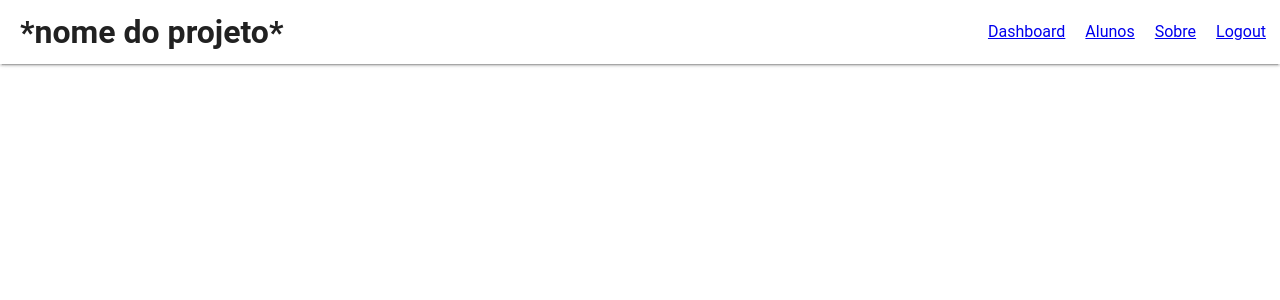
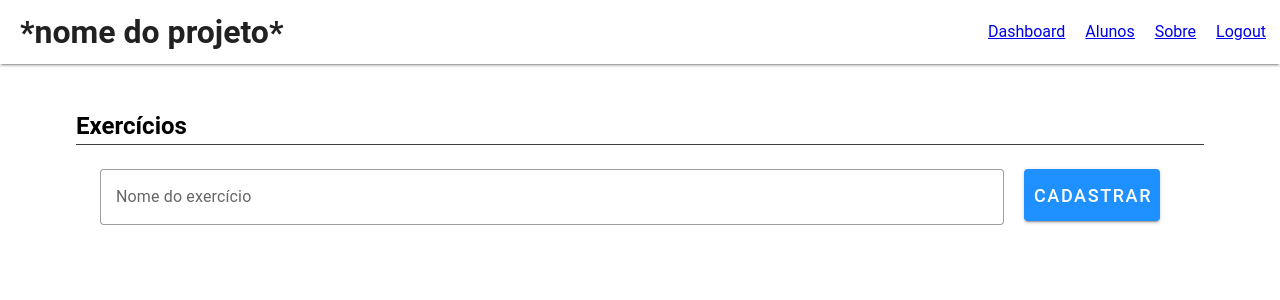
Before and after one commit to lanerLF/projeto-modulo-1, a Vue app: page /create-exercise in a window 1280 px wide. Shown: the top 300 px of the page. Built offline with nearby package versions, Linux system fonts and the light colour scheme.

Commit message:
feat: implements text field and button for the creation of exercises

```diff
--- a/src/views/CreateExercise.vue
+++ b/src/views/CreateExercise.vue
@@ -1,5 +1,20 @@
 <template>
-  <div></div>
+  <div class="ma-5" >
+    <h2>Exercícios</h2>
+    <v-divider class="border-opacity-75" ></v-divider>
+    <div class="d-flex flex-column">
+      <div class="d-flex flex-row pa-6 justify-center align-start" >
+        <v-text-field
+          label="Nome do exercício"
+          placeholder="Digite o nome do exercício..."
+          variant="outlined"
+          v-model="exercise_name"
+          :rules="[value => !!value || 'O campo deve ser preenchido corretamente!']"
+          ></v-text-field>
+        <v-btn size="x-large" color="#1e90ff" class="px-2 mx-5 text-center" >Cadastrar</v-btn>
+      </div>
+    </div>
+  </div>
 </template>
 <script>
 </script>
```
